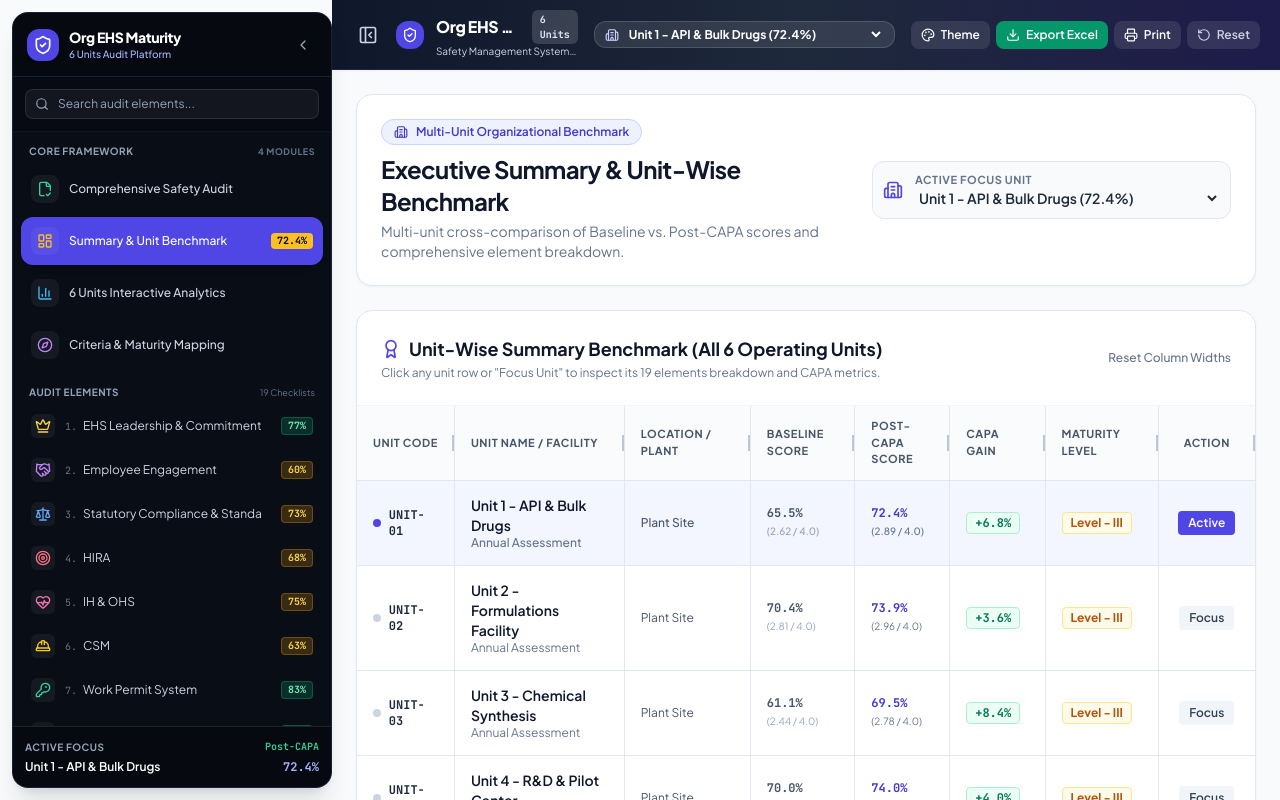
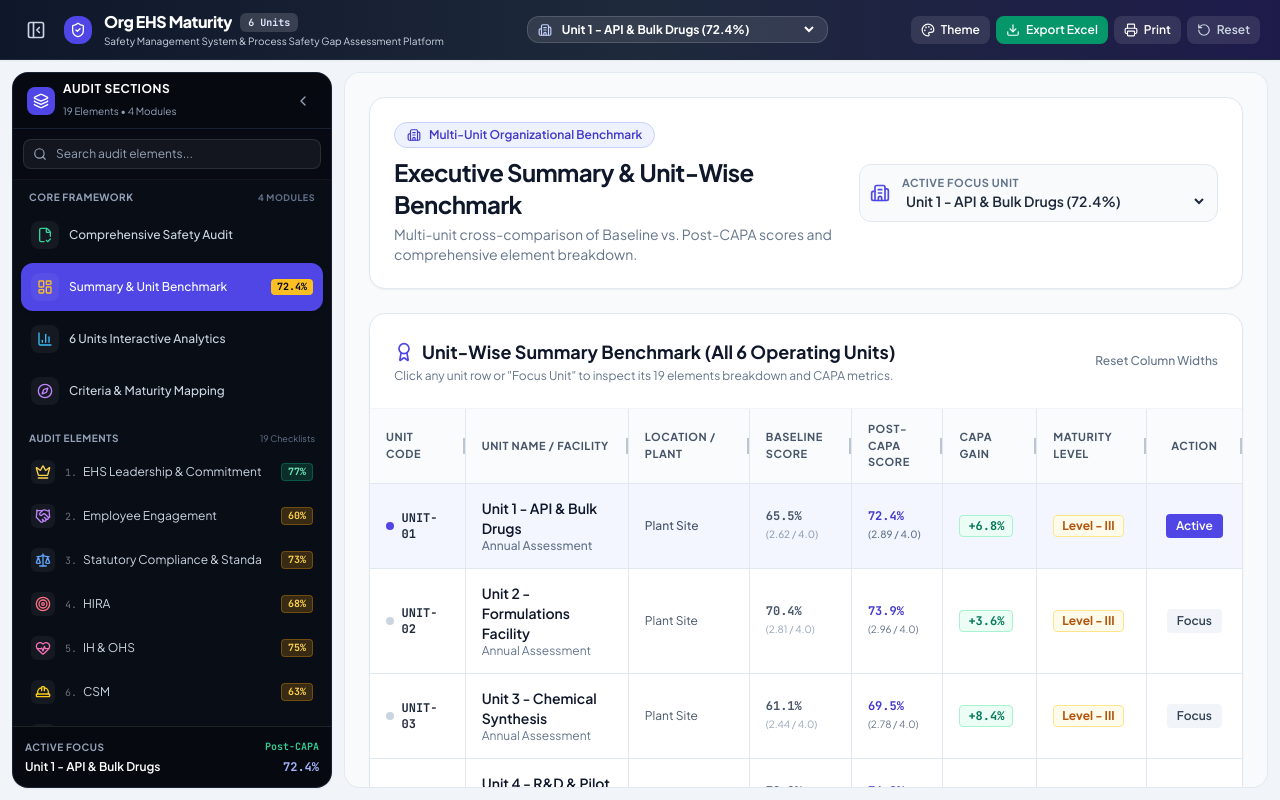
Before and after one commit to mehereswar24/csa-checklist-app, a React (Vite) app: page / in a window 1280 px wide. Built offline with nearby package versions, Linux system fonts and the light colour scheme.

Commit message:
refactor: cohesive unified top navbar with balanced floating sidebar and workspace panels

```diff
--- a/src/App.jsx
+++ b/src/App.jsx
@@ -279,40 +279,20 @@ export default function App() {
 
   return (
     <div
-      className="flex h-screen w-screen overflow-hidden bg-[#f8fafc] text-slate-800 transition-colors"
+      className="flex flex-col h-screen w-screen overflow-hidden bg-slate-100 text-slate-800 transition-colors"
       style={{ fontFamily: currentFont.family }}
     >
-      {/* Collapsible / Mobile Off-Canvas Sidebar */}
-      <Sidebar
-        checklistSheets={checklistSheets}
-        activeSheet={activeSheet}
-        onSelectSheet={(sheet) => {
-          setActiveSheet(sheet);
-          setIsMobileSidebarOpen(false);
-        }}
-        getSheetScore={getSheetScore}
-        unitMetrics={unitMetrics}
-        selectedUnitId={selectedUnitId}
-        isCollapsed={isSidebarCollapsed}
-        onToggleCollapse={handleToggleSidebar}
-        isMobileOpen={isMobileSidebarOpen}
-        onCloseMobile={() => setIsMobileSidebarOpen(false)}
-        theme={currentTheme}
-      />
-
-      {/* Main Content Area */}
-      <div className="flex-1 flex flex-col min-w-0 h-full overflow-hidden">
-        {/* Top Header Bar */}
+      {/* 1. Global Top Navigation Bar (Unified full-width header) */}
       <header
-          className={`${currentTheme.headerBg} text-white shrink-0 shadow-sm border-b ${currentTheme.headerBorder} no-print z-20 transition-all`}
+        className={`${currentTheme.headerBg} text-white shrink-0 shadow-sm border-b ${currentTheme.headerBorder} no-print z-30 transition-all`}
       >
         <div className="px-3 md:px-5 py-2.5 flex items-center justify-between gap-2 md:gap-4">
-            {/* Left: Hamburger (Mobile) + Collapse (Desktop) + Brand */}
+          {/* Left: Mobile Hamburger + Desktop Sidebar Toggle + Brand */}
           <div className="flex items-center gap-2 md:gap-3 min-w-0">
             {/* Mobile Hamburger Button */}
             <button
               onClick={() => setIsMobileSidebarOpen(true)}
-                className="md:hidden p-1.5 rounded-lg hover:bg-white/10 text-slate-200"
+              className="md:hidden p-1.5 rounded-lg hover:bg-white/10 text-slate-200 shrink-0"
               title="Open Navigation Menu"
             >
               <Menu className="w-5 h-5" />
@@ -321,7 +301,7 @@ export default function App() {
             {/* Desktop Sidebar Toggle */}
             <button
               onClick={handleToggleSidebar}
-                className="hidden md:block p-1.5 rounded-lg hover:bg-white/10 text-slate-300 hover:text-white transition"
+              className="hidden md:block p-1.5 rounded-lg hover:bg-white/10 text-slate-300 hover:text-white transition shrink-0"
               title={isSidebarCollapsed ? 'Expand Sidebar' : 'Collapse Sidebar'}
             >
               {isSidebarCollapsed ? <PanelLeft className="w-5 h-5" /> : <PanelLeftClose className="w-5 h-5" />}
@@ -435,16 +415,28 @@ export default function App() {
         </div>
       </header>
 
-        {/* Auto-save notification pill */}
-        {saveNotification && (
-          <div className="fixed bottom-4 right-4 z-50 bg-slate-900/90 text-white text-xs px-3 py-1.5 rounded-full shadow-lg border border-slate-700 flex items-center gap-1.5 animate-fade-in pointer-events-none">
-            <Check className="w-3.5 h-3.5 text-emerald-400" />
-            <span>Changes saved</span>
-          </div>
-        )}
+      {/* 2. Cohesive Workspace Body (Floating Sidebar & Matching Canvas Card) */}
+      <div className="flex-1 flex min-w-0 overflow-hidden p-2 sm:p-3 gap-2.5 sm:gap-3">
+        {/* Floating Sidebar */}
+        <Sidebar
+          checklistSheets={checklistSheets}
+          activeSheet={activeSheet}
+          onSelectSheet={(sheet) => {
+            setActiveSheet(sheet);
+            setIsMobileSidebarOpen(false);
+          }}
+          getSheetScore={getSheetScore}
+          unitMetrics={unitMetrics}
+          selectedUnitId={selectedUnitId}
+          isCollapsed={isSidebarCollapsed}
+          onToggleCollapse={handleToggleSidebar}
+          isMobileOpen={isMobileSidebarOpen}
+          onCloseMobile={() => setIsMobileSidebarOpen(false)}
+          theme={currentTheme}
+        />
 
-        {/* Main Workspace Body */}
-        <main className="flex-1 overflow-y-auto p-3 sm:p-5 md:p-6 bg-[#f8fafc]">
+        {/* Floating Main Content Workspace Canvas */}
+        <main className="flex-1 min-w-0 h-full overflow-y-auto rounded-2xl border border-slate-200/90 bg-[#f8fafc] shadow-xs p-3 sm:p-5 md:p-6 transition-all">
           {activeSheet === 'Audit' ? (
             <ComprehensiveSafetyAudit
               units={data.units}
--- a/src/components/Sidebar.jsx
+++ b/src/components/Sidebar.jsx
@@ -30,7 +30,9 @@ import {
   X,
   Building2,
   TrendingUp,
-  ShieldCheck
+  ShieldCheck,
+  PanelLeftClose,
+  PanelLeft
 } from 'lucide-react';
 
 export default function Sidebar({
@@ -144,42 +146,46 @@ export default function Sidebar({
         />
       )}
 
-      {/* Floating Sidebar Container */}
+      {/* Floating Sidebar Panel */}
       <aside
         className={`
           ${theme.sidebarBg} text-slate-200 border ${theme.sidebarBorder}
-          flex flex-col select-none transition-all duration-300 ease-in-out
-          fixed md:relative z-50 md:z-30
+          flex flex-col select-none transition-all duration-300 ease-in-out h-full
           ${
             isMobileOpen
-              ? 'inset-y-2 left-2 w-[calc(100vw-1rem)] max-w-xs rounded-2xl shadow-2xl'
-              : '-translate-x-full md:translate-x-0'
+              ? 'fixed inset-y-2 left-2 z-50 w-[calc(100vw-1rem)] max-w-xs rounded-2xl shadow-2xl'
+              : 'hidden md:flex relative z-20 rounded-2xl shadow-sm'
           }
-          md:my-3 md:ml-3 md:h-[calc(100vh-1.5rem)] md:rounded-2xl md:shadow-xl md:shrink-0 overflow-hidden
+          shrink-0 overflow-hidden
           ${isCollapsed ? 'md:w-16' : 'md:w-72 lg:w-80'}
         `}
       >
-        {/* Sidebar Header with Org EHS Maturity Branding */}
+        {/* Sidebar Header (Navigation Context) */}
         <div
-          className={`h-16 border-b ${theme.sidebarBorder} px-3.5 flex items-center justify-between ${theme.sidebarHeaderBg} shrink-0`}
+          className={`h-14 border-b ${theme.sidebarBorder} px-3.5 flex items-center justify-between ${theme.sidebarHeaderBg} shrink-0`}
         >
-          {(!isCollapsed || isMobileOpen) && (
-            <div className="flex items-center gap-2.5 overflow-hidden">
+          {(!isCollapsed || isMobileOpen) ? (
+            <div className="flex items-center gap-2 overflow-hidden">
               <div
-                className="w-8 h-8 rounded-xl flex items-center justify-center shrink-0 shadow-md bg-indigo-600"
+                className="w-7 h-7 rounded-lg flex items-center justify-center shrink-0 shadow-sm"
+                style={{ backgroundColor: theme.primary }}
               >
-                <ShieldCheck className="w-5 h-5 text-white" />
+                <Layers className="w-4 h-4 text-white" />
               </div>
               <div className="truncate">
-                <h1 className="text-sm font-extrabold text-white tracking-tight flex items-center gap-1.5">
-                  <span>Org EHS Maturity</span>
-                </h1>
-                <p className="text-[10px] text-indigo-300 font-medium">6 Units Audit Platform</p>
+                <span className="text-xs font-bold text-white uppercase tracking-wider block">
+                  Audit Sections
+                </span>
+                <span className="text-[10px] text-slate-400">19 Elements • 4 Modules</span>
               </div>
+            </div>
+          ) : (
+            <div className="mx-auto">
+              <Layers className="w-5 h-5 text-indigo-400" />
             </div>
           )}
 
-          {/* Desktop Collapse Toggle */}
+          {/* Desktop Collapse Toggle Button */}
           <button
             onClick={onToggleCollapse}
             className={`hidden md:block p-1.5 rounded-lg hover:bg-white/10 text-slate-400 hover:text-white transition ${
@@ -202,7 +208,7 @@ export default function Sidebar({
 
         {/* Search Input */}
         {(!isCollapsed || isMobileOpen) && (
-          <div className="p-3 border-b border-white/5 bg-black/20 shrink-0">
+          <div className="p-2.5 border-b border-white/5 bg-black/20 shrink-0">
             <div className="relative">
               <Search className="w-3.5 h-3.5 text-slate-400 absolute left-2.5 top-1/2 -translate-y-1/2" />
               <input
@@ -226,10 +232,10 @@ export default function Sidebar({
 
         {/* Navigation Links Scrollable List (No visible scrollbar slider) */}
         <div
-          className="flex-1 overflow-y-auto py-3 px-2 space-y-4 no-scrollbar"
+          className="flex-1 overflow-y-auto py-2.5 px-2 space-y-4 no-scrollbar"
           style={{ scrollbarWidth: 'none', msOverflowStyle: 'none' }}
         >
-          {/* Main Sections */}
+          {/* Main Core Sections */}
           <div>
             {(!isCollapsed || isMobileOpen) && (
               <div className="text-[10px] font-bold text-slate-400 uppercase tracking-wider px-2 mb-1.5 flex items-center justify-between">
```
Lines whose indentation alone changed are shown as unchanged.
